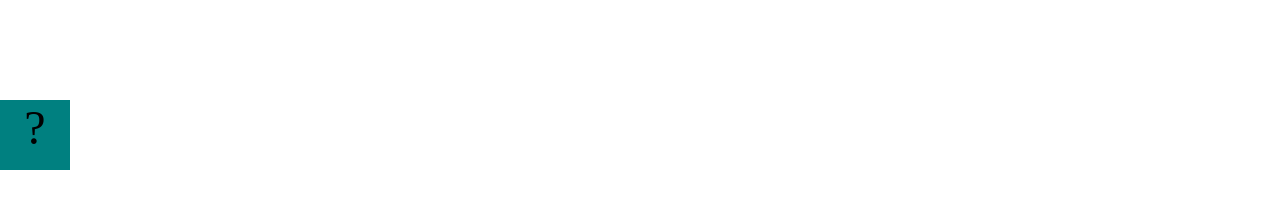
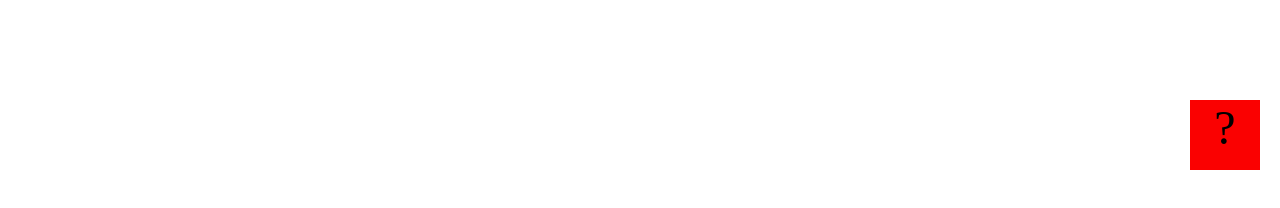
Before and after one commit to EmmettPorche/EmmettPorche.github.io, a plain HTML site: page fsd-projects/bouncing-box/index.html in a window 1280 px wide. Drawn offline with Linux system fonts and the light colour scheme.

Commit message:
completed bouncing box project

```diff
--- a/fsd-projects/bouncing-box/index.html
+++ b/fsd-projects/bouncing-box/index.html
@@ -1,5 +1,6 @@
 <!DOCTYPE html>
 <html>
+
 <head>
   <meta charset="utf-8" />
   <title>Bouncing Box</title>
@@ -8,7 +9,7 @@
     .box {
       width: 70px;
       height: 70px;
-        background-color: teal;
+      background-color: rgb(250, 1, 1);
       font-size: 300%;
       text-align: center;
       user-select: none;
@@ -69,7 +70,9 @@
       //////////////////////////////////////////////////////////////////
 
       // TODO 2 - Variable declarations
-
+      var positionX = 200
+      var points = 0
+      var speed = 10;
 
 
 
@@ -80,9 +83,18 @@
        * If the box drifts off the screen, turn it around!
        */
       function update() {
+        moveBoxTo(positionX);
+        positionX += speed;
 
 
-
+        if (positionX > boardWidth) {
+          speed = speed * -1;
+          // Code to reverse speed goes here
+        }
+        if (positionX < 0) {
+          speed *= -1
+          // Code to reverse speed goes here
+        }
 
       }
 
@@ -94,8 +106,10 @@
        * - move the box to the left side of the screen.
        */
       function handleBoxClick() {
-
-
+        positionX = 0;
+        changeBoxText(points);
+        ++points;
+        speed = 3 * points + 10;
 
 
       }
@@ -105,4 +119,5 @@
     })();
   </script>
 </body>
+
 </html>
```
Lines whose indentation alone changed are shown as unchanged.
